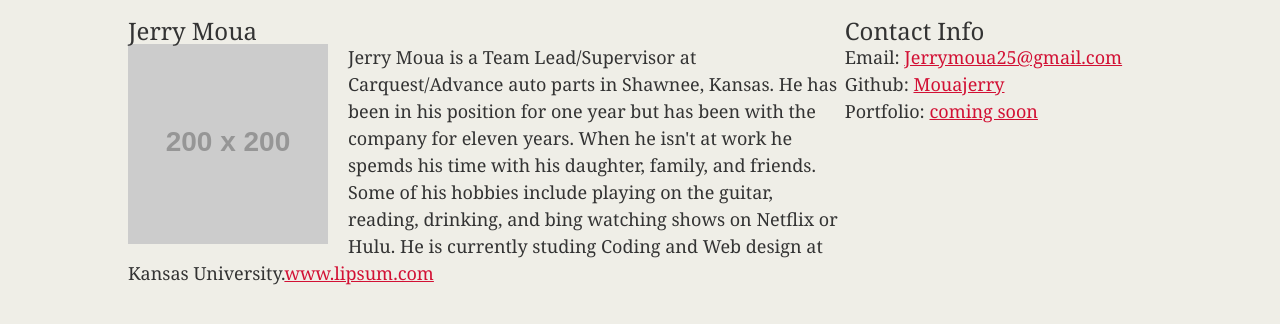
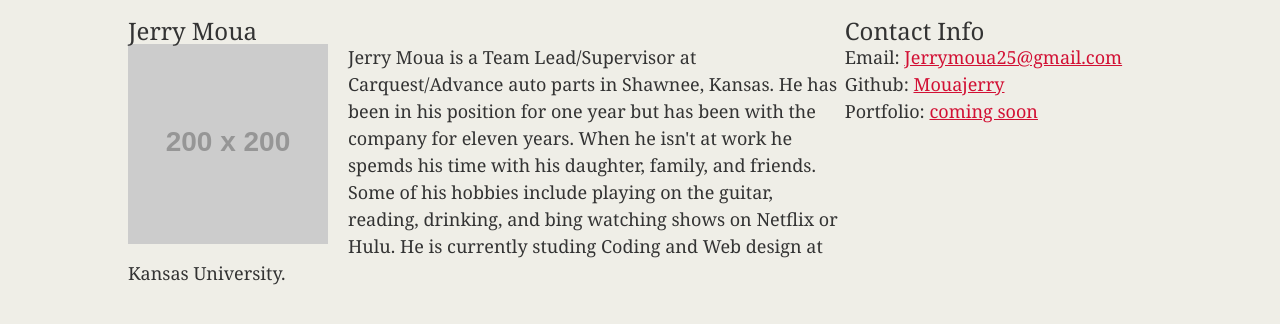
Before and after one commit to Mouajerry/Mouajerry.github.io, a plain HTML site: page index.html in a window 1280 px wide. Shown: the part 70-394 px from the top of the page. Drawn offline with Linux system fonts and the light colour scheme; files that its build step writes are made by us from their sources; placeholder pictures from the web are drawn by us.

Commit message:
Update index.html

```diff
--- a/index.html
+++ b/index.html
@@ -22,7 +22,7 @@
 
       <img id="bio-image" src="https://placehold.it/200x200" alt="Your Name">
 
-      <p>Jerry Moua is a Team Lead/Supervisor at Carquest/Advance auto parts in Shawnee, Kansas. He has been in his position for one year but has been with the company for eleven years. When he isn't at work he spemds his time with his daughter, family, and friends. Some of his hobbies include playing on the guitar, reading, drinking, and bing watching shows on Netflix or Hulu. He is currently studing Coding and Web design at Kansas University.<a href="http://www.lipsum.com/">www.lipsum.com</a></p>
+      <p>Jerry Moua is a Team Lead/Supervisor at Carquest/Advance auto parts in Shawnee, Kansas. He has been in his position for one year but has been with the company for eleven years. When he isn't at work he spemds his time with his daughter, family, and friends. Some of his hobbies include playing on the guitar, reading, drinking, and bing watching shows on Netflix or Hulu. He is currently studing Coding and Web design at Kansas University.</p>
     </section>
 
     <section id="contact-info">
```
